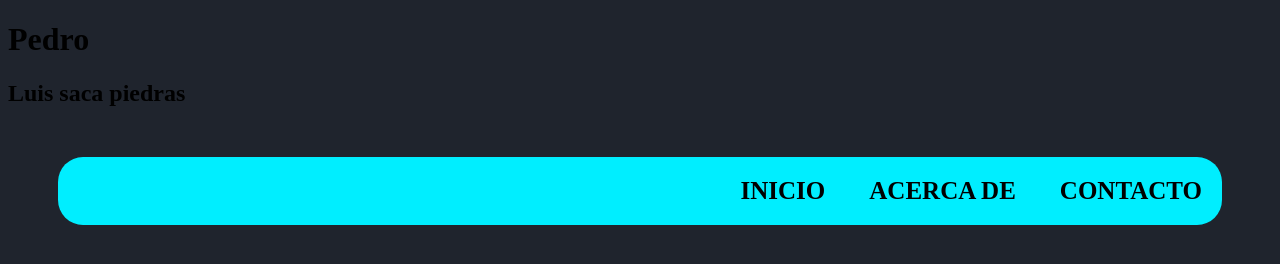
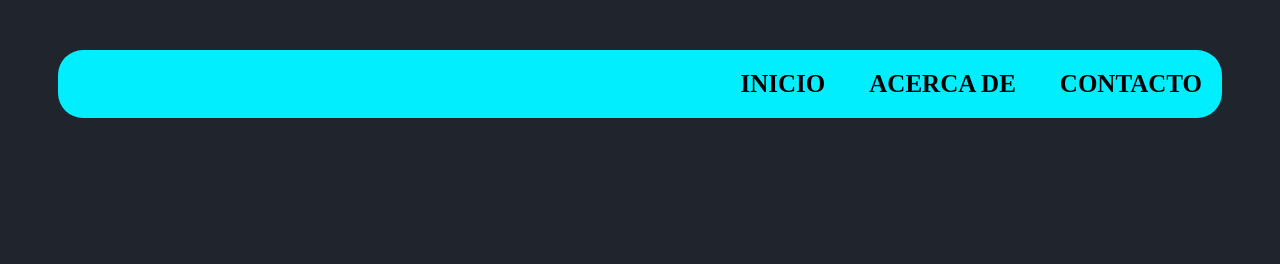
Before and after one commit to YeisonOtalvaro18/HojadeVida, a plain HTML site: page index.html in a window 1280 px wide. Drawn offline with Linux system fonts and the light colour scheme.

Commit message:
Se quito h1 y h2

```diff
--- a/index.html
+++ b/index.html
@@ -10,8 +10,6 @@
     <link rel="shortcut icon" href="img/img1.ico" type="image/x-icon">
 </head>
 <body>
-    <h1>Pedro</h1>
-    <h2>Luis saca piedras</h2>
     <nav>
         <ul>
             <li><a href="index.html">INICIO</a></li>
```
